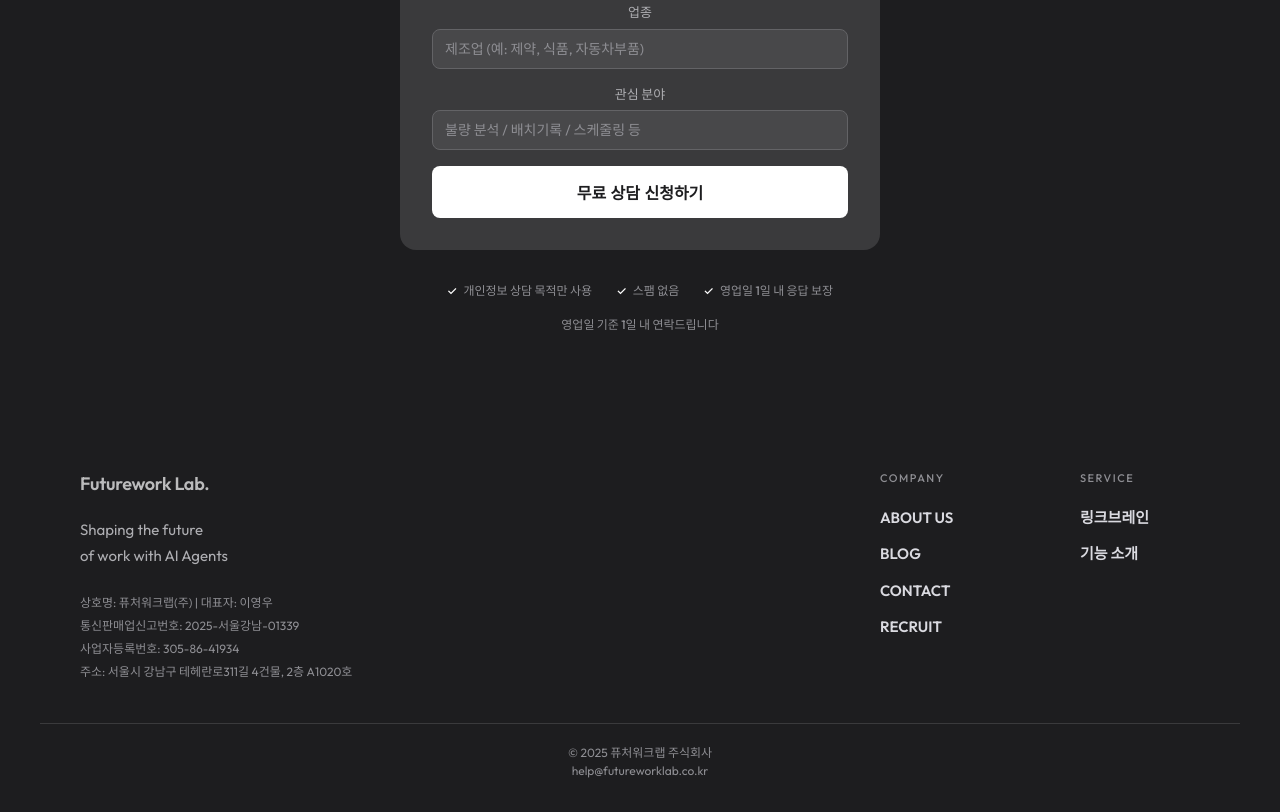
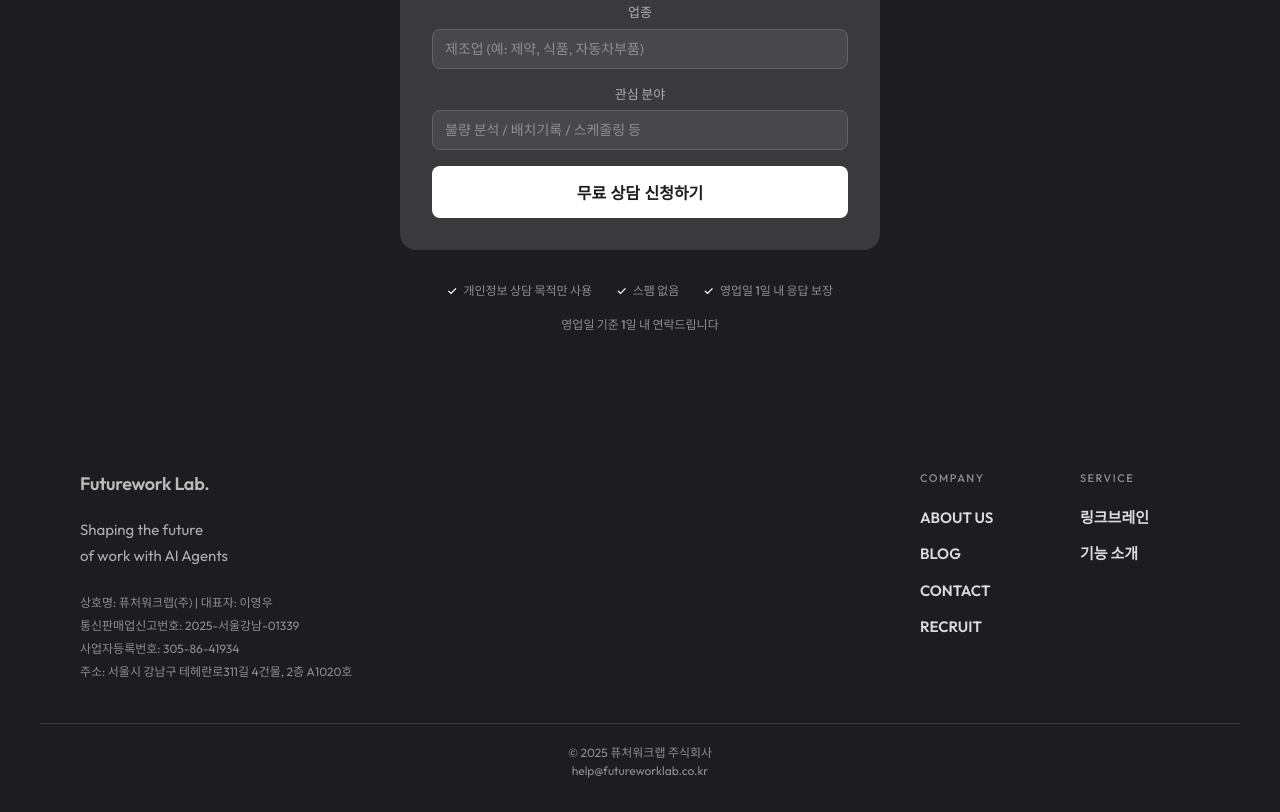
Before and after one commit to yeonsukang-eng/futureworklab-website, a plain HTML site: page index.html in a window 1280 px wide. Shown: the part 7711-8523 px from the top of the page. Drawn offline with nearby package versions, Linux system fonts and the light colour scheme; a web font is replaced by a local one.

Commit message:
Footer: reduce gap between nav columns (80px→40px)
Co-Authored-By: Claude Opus 4.6 (1M context) <noreply@anthropic.com>

```diff
--- a/common.css
+++ b/common.css
@@ -69,7 +69,7 @@ body {
 .footer { background: var(--n900); padding: 56px 0 32px; }
 .footer-inner {
   max-width: 1200px; margin: 0 auto; padding: 0 40px;
-  display: grid; grid-template-columns: 1fr auto auto; gap: 80px;
+  display: grid; grid-template-columns: 1fr auto auto; gap: 40px;
 }
 .footer-brand .footer-logo-text { font-size: 18px; font-weight: 600; color: var(--n0); margin-bottom: 20px; letter-spacing: -0.3px; opacity: 0.7; }
 .footer-brand .footer-tagline { font-size: 15px; line-height: 1.7; color: var(--n400); margin-bottom: 24px; }
```
